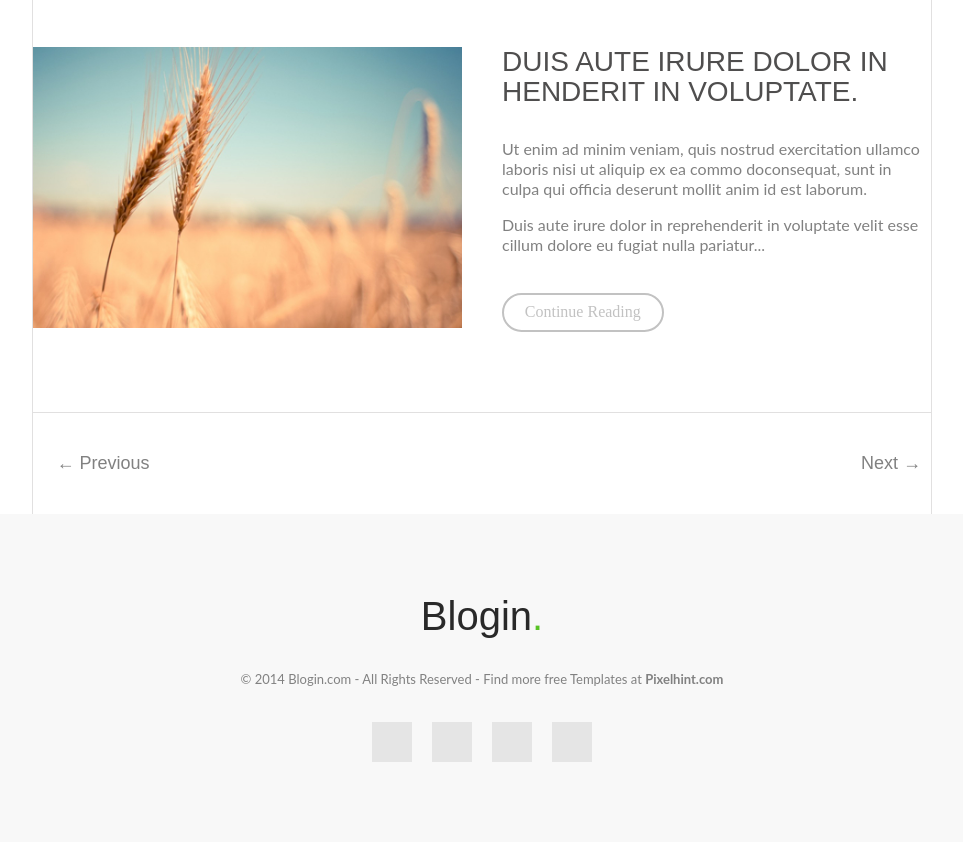
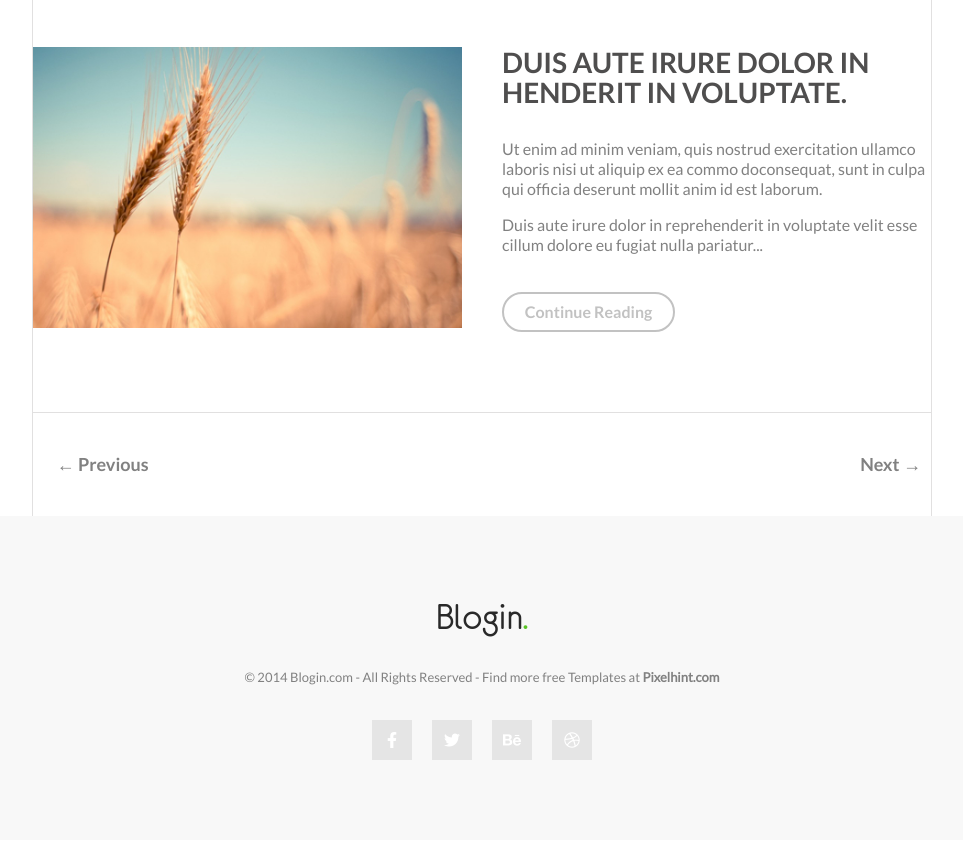
Before and after one commit to Gal-lankri/Pixel-perfect, a plain HTML site: page index.html in a window 1280 px wide. Shown: the part 894-1736 px from the top of the page, without its empty margins (158-1121 px from the left). Drawn offline with Linux system fonts and the light colour scheme; the site is published under a folder, as on GitHub Pages, so addresses that start at the root find nothing.

Commit message:
fix fonts

```diff
--- a/css/style.css
+++ b/css/style.css
@@ -21,19 +21,19 @@
 
 @font-face {
   font-family: lato;
-  src: url('/fonts/lato/Lato-Regular.ttf');
+  src: url('../fonts/lato/Lato-Regular.ttf');
 }
 @font-face {
   font-family: lato-bold;
-  src: url('/fonts/lato/Lato-Bold.ttf');
+  src: url('../fonts/lato/Lato-Bold.ttf');
 }
 @font-face {
   font-family: euro;
-  src: url('/fonts/euro/eurof55.ttf');
+  src: url('../fonts/euro/eurof55.ttf');
 }
 @font-face {
   font-family: fa;
-  src: url('/fonts/fa/fa-brands-400.ttf');
+  src: url('../fonts/fa/fa-brands-400.ttf');
 }
 
 .fa::before {
```
